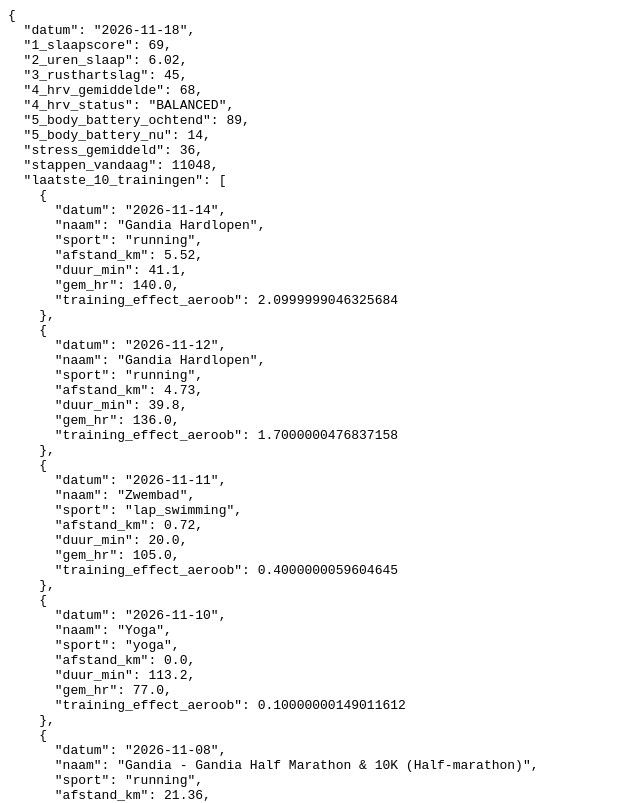
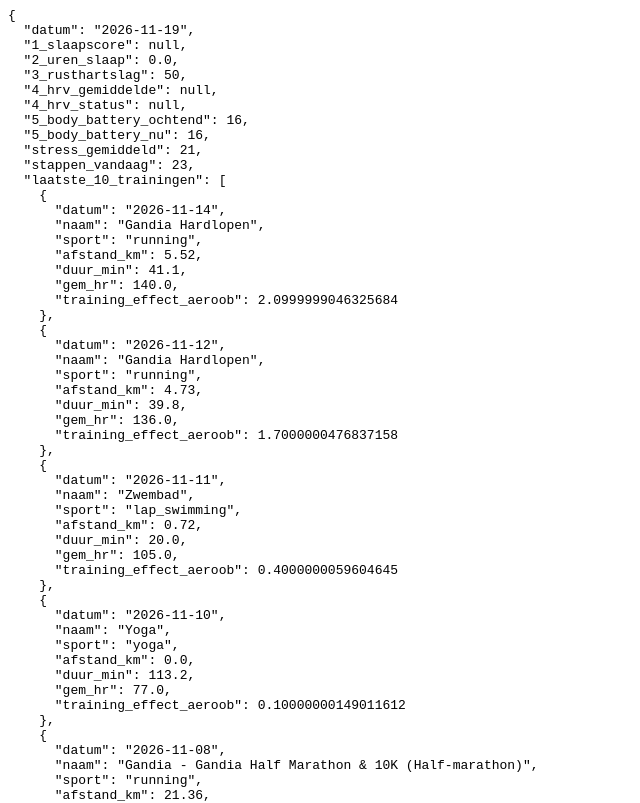
Before and after one commit to Gonesquad67/garmin-dashboard, a plain HTML site: page docs/index.html in a window 1280 px wide. Shown: the top 803 px of the page, without its empty margins (0-640 px from the left). Drawn offline with Linux system fonts and the light colour scheme.

Commit message:
Update coach data

```diff
--- a/docs/index.html
+++ b/docs/index.html
@@ -1,14 +1,14 @@
 <html><body><pre>{
-  "datum": "2026-11-18",
-  "1_slaapscore": 69,
-  "2_uren_slaap": 6.02,
-  "3_rusthartslag": 45,
-  "4_hrv_gemiddelde": 68,
-  "4_hrv_status": "BALANCED",
-  "5_body_battery_ochtend": 89,
-  "5_body_battery_nu": 14,
-  "stress_gemiddeld": 36,
-  "stappen_vandaag": 11048,
+  "datum": "2026-11-19",
+  "1_slaapscore": null,
+  "2_uren_slaap": 0.0,
+  "3_rusthartslag": 50,
+  "4_hrv_gemiddelde": null,
+  "4_hrv_status": null,
+  "5_body_battery_ochtend": 16,
+  "5_body_battery_nu": 16,
+  "stress_gemiddeld": 21,
+  "stappen_vandaag": 23,
   "laatste_10_trainingen": [
     {
       "datum": "2026-11-14",
```
